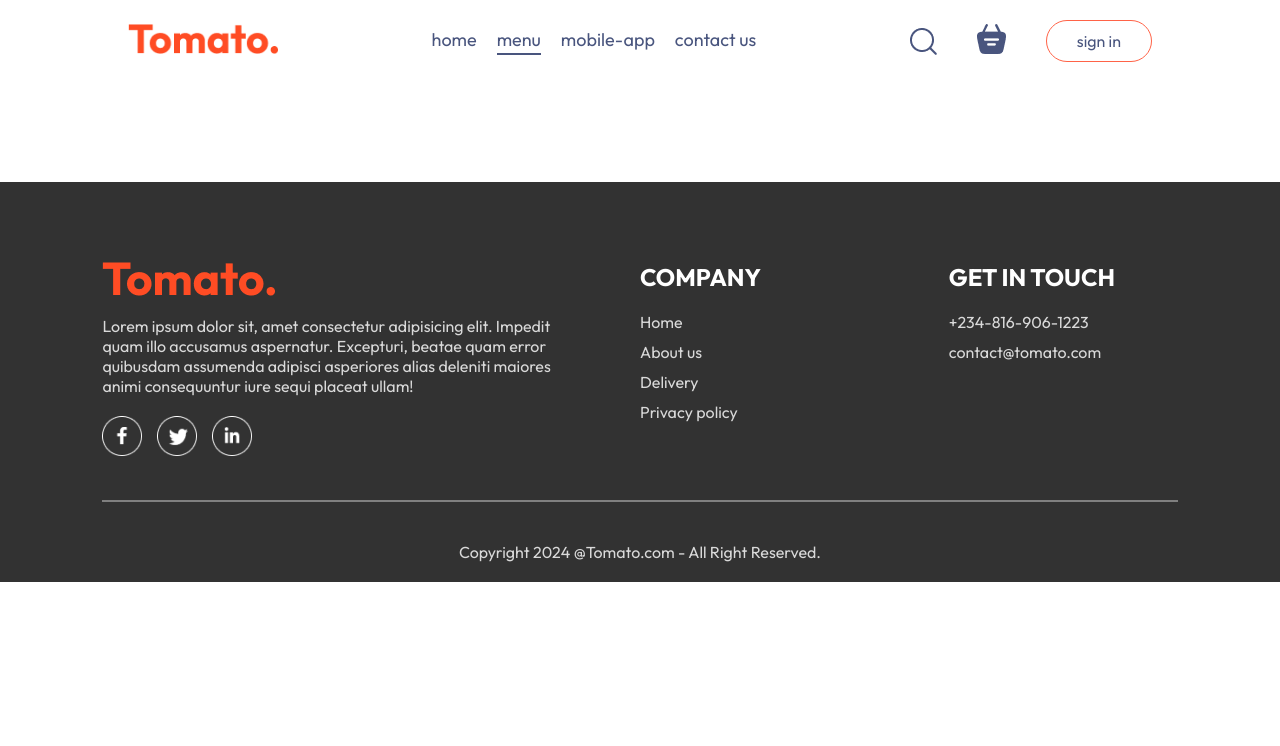
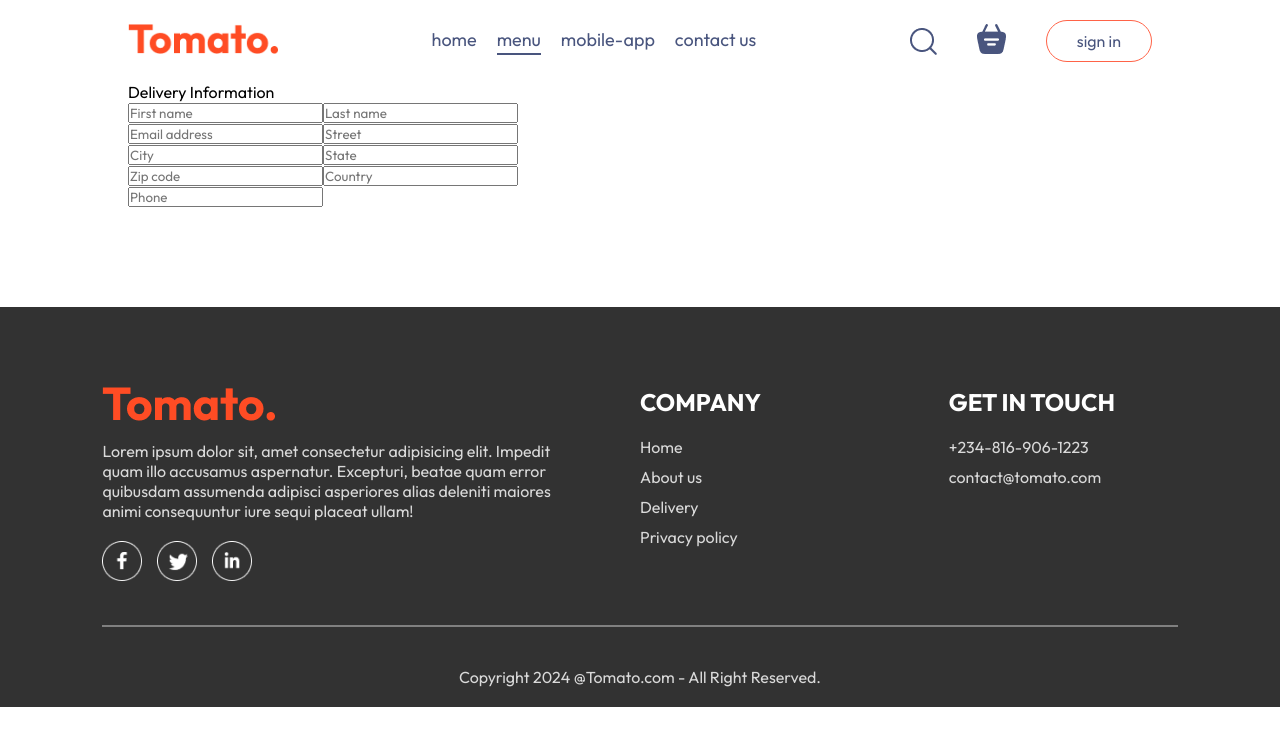
Before and after one commit to shegsemmanuel/Food-Del, a React (Vite) app: page /order in a window 1280 px wide. Shown: the top 746 px of the page. Built offline with nearby package versions, Linux system fonts and the light colour scheme.

Commit message:
App.jsx changes

```diff
--- a/src/App.jsx
+++ b/src/App.jsx
@@ -5,7 +5,7 @@
 import PlaceOrder from './pages/PlaceOrder/PlaceOrder'
 import Footer from './components/Footer/Footer'
 import LoginPopup from './components/LoginPopup/LoginPopup'
-import Cart from './pages/card/cart'
+import Cart from './pages/cart/cart'
 
 const App = () => {
 
@@ -19,7 +19,7 @@
       <Routes>
           <Route path='/' element={<Home/>} />
           <Route path='/cart' element={<Cart/>} />
-          <Route path='PlaceOrder' element={<PlaceOrder/>} />
+          <Route path='/order' element={<PlaceOrder/>} />
       </Routes>
      </div>
      <Footer/>
--- a/src/pages/PlaceOrder/PlaceOrder.jsx
+++ b/src/pages/PlaceOrder/PlaceOrder.jsx
@@ -1,10 +1,31 @@
 import React from 'react'
 import './PlaceOrder.css'
+
 const PlaceOrder = () => {
   return (
-    <div>
+   <form className='place-order'>
+    <div className="place-order-left">
+      <p className="title">Delivery Information</p>
+      <div className="multi-fields">
+            <input type="text" placeholder='First name' />
+            <input type="text" placeholder='Last name' />
+      </div>
+        <input type="text" placeholder='Email address'/>
+        <input type="text" placeholder='Street'/>
+        <div className="multi-fields">
+            <input type="text" placeholder='City' />
+            <input type="text" placeholder='State' />
+      </div>
+      <div className="multi-fields">
+            <input type="text" placeholder='Zip code' />
+            <input type="text" placeholder='Country' />
+      </div>
+        <input type="text" placeholder='Phone' />
+    </div>
+    <div className="place-order-right">
 
     </div>
+   </form>
   )
 }
 
--- a/src/pages/card/cart.jsx
+++ b/src/pages/cart/cart.jsx
@@ -2,12 +2,15 @@
 import { StoreContext } from '../../context/storeContext';
 import { food_list } from '../../assets/assets';
 import { useContext } from 'react';
+import { useNavigate } from 'react-router-dom';
 
 const Cart = () => {
   const { cartItems, removeFromCart , getTotalCartAmount } = useContext(StoreContext);
 
   // Filter food_list to get only the items that are in the cart
   const itemsInCart = food_list.filter(item => cartItems[item._id]);
+
+  const navigate = useNavigate();
 
   return (
     <div className='cart'>
@@ -54,7 +57,7 @@
                     <p>${getTotalCartAmount()+2}</p>
                   </div>
               </div>
-              <button>PROCEED TO CHECKOUT</button>
+              <button onClick={()=>navigate('/order')}>PROCEED TO CHECKOUT</button>
           </div>
           <div className="cart-promocode">
             <div>
```
Also changed, not shown: src/pages/cart/cart.css (renamed from src/pages/card/cart.css).
